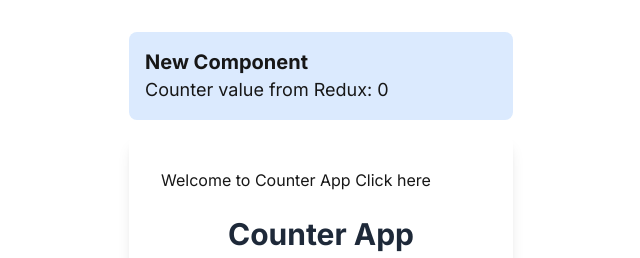
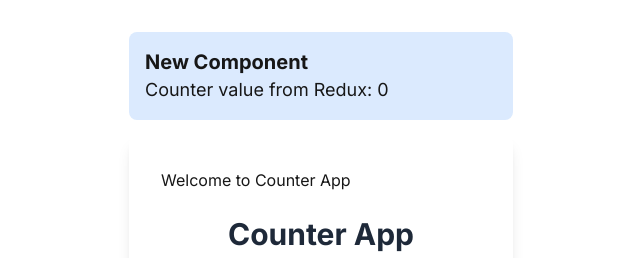
Before and after one commit to Umarhayat154/Next-js-Redux-Toolkit, a Next.js app: page / in a window 1280 px wide. Shown: the top 258 px of the page, without its empty margins (319-959 px from the left). Built offline with nearby package versions, Linux system fonts and the light colour scheme.

Commit message:
no changes

```diff
--- a/app/page.tsx
+++ b/app/page.tsx
@@ -29,7 +29,7 @@
     <div className="container mx-auto p-8 max-w-md">
       <New/>
       <div className="bg-white shadow-lg rounded-lg p-8 space-y-6">
-        <h1>Welcome to Counter App <button>Click here</button></h1>
+        <h1>Welcome to Counter App</h1>
         <h1 className="text-3xl font-bold text-center text-gray-800">
           Counter App
         </h1>
```
